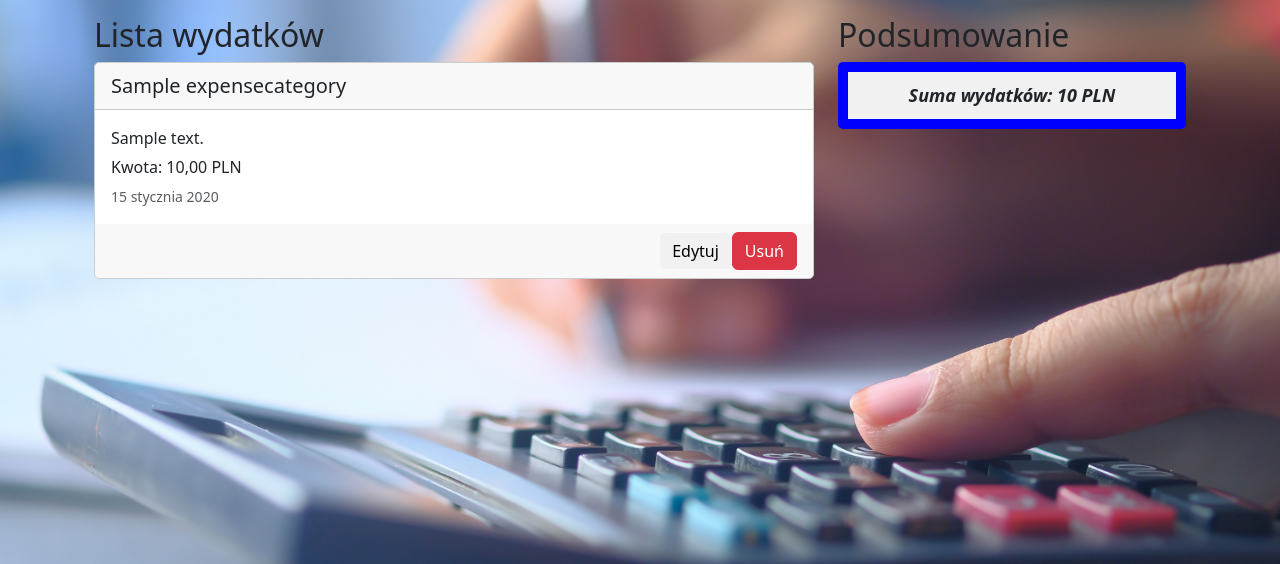
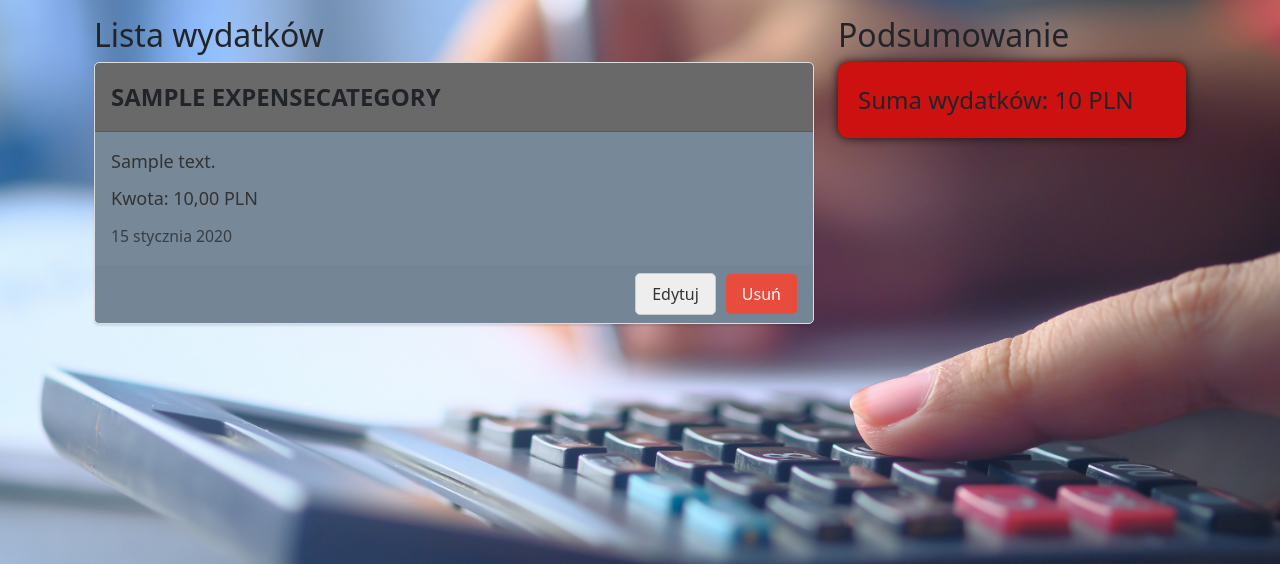
Before and after one commit to lukaszzych84/House_budget, a Django app: page /expense/ in a window 1280 px wide. Shown: the part 120-684 px from the top of the page. Run offline with Django 4.2, Linux system fonts and the light colour scheme; a user stored in the database is signed in; tables that the repository leaves empty hold one stand-in row (values such as "Sample post"); some libraries are stand-ins or nearby versions.

Commit message:
Add styles in expense list

```diff
--- a/budget/templates/budget/expense_list.html
+++ b/budget/templates/budget/expense_list.html
@@ -3,34 +3,73 @@
 {% block extra_head %}
 <style>
 .card {
-    border: 1px solid #ccc;
+  border: 1px solid #ddd;
   border-radius: 5px;
   margin-bottom: 20px;
+  box-shadow: 0 2px 2px rgba(0,0,0,.1);
+  background-color: lightslategrey;
 }
 
 .card-header {
-    font-size: 20px;
+  font-size: 24px;
+  font-weight: 600;
+  text-transform: uppercase;
+  padding: 16px;
+  background-color: dimgrey;
+  border-radius: 5px 5px 0 0;
+}
+
+.card-body {
+  padding: 16px;
 }
 
 .card-text {
-    margin-bottom: 5px;
+  font-size: 18px;
+  color: #333;
+  margin-bottom: 10px;
 }
 
 .btn-light {
-    background-color: #f1f1f1;
+  background-color: #eee;
+  color: #333;
+  border: 1px solid #ccc;
+  border-radius: 5px;
+  padding: 8px 16px;
+  margin-right: 10px;
+  font-size: 16px;
 }
 
 .btn-danger {
-    background-color: #dc3545;
+  background-color: #e74c3c;
   color: #fff;
+  border: none;
+  border-radius: 5px;
+  padding: 8px 16px;
+  font-size: 16px;
 }
 
 .total-expenses {
-    background-color: #f1f1f1;
-    padding: 10px;
-    border-radius: 5px;
+    background-color: #cd1010;
+    padding: 20px;
+    border-color: #0dcaf0;
+    border-radius: 10px;
     margin-bottom: 20px;
+    font-size: 24px;
+    box-shadow: 0 0 10px #171313;
+    outline: none;
+  }
+
+  /* styl dla tekstu sumy wydatków */
+.total-expenses span {
+    font-size: 36px;
+    font-weight: bold;
+    color: #4CAF50;
+  }
+
+  /* styl dla jednostki walutowej */
+.total-expenses small {
     font-size: 18px;
+    color: #999;
 }
 </style>
 {% endblock %}
--- a/static/style/main.css
+++ b/static/style/main.css
@@ -9,15 +9,15 @@ body {
   background-size: cover;
 }
 
-.total-expenses {
-    background-color: #F2F2F2;
-    border: 10px solid blue;
-    padding: 50px;
-    font-weight: bold;
-    font-style: italic;
-    font-size: 50px;
-    text-align: center;
-}
+/*.total-expenses {*/
+/*    background-color: #fff;*/
+/*    padding: 20px;*/
+/*    border-radius: 10px;*/
+/*    margin-bottom: 20px;*/
+/*    font-size: 24px;*/
+/*    box-shadow: 0 0 10px #ccc;*/
+/*    outline: none;*/
+/*  }*/
 form {
   /* dodaj styl tła z obrazkiem */
   background-image: url("static/images/przychody.jpeg");
```
Lines whose indentation alone changed are shown as unchanged.
